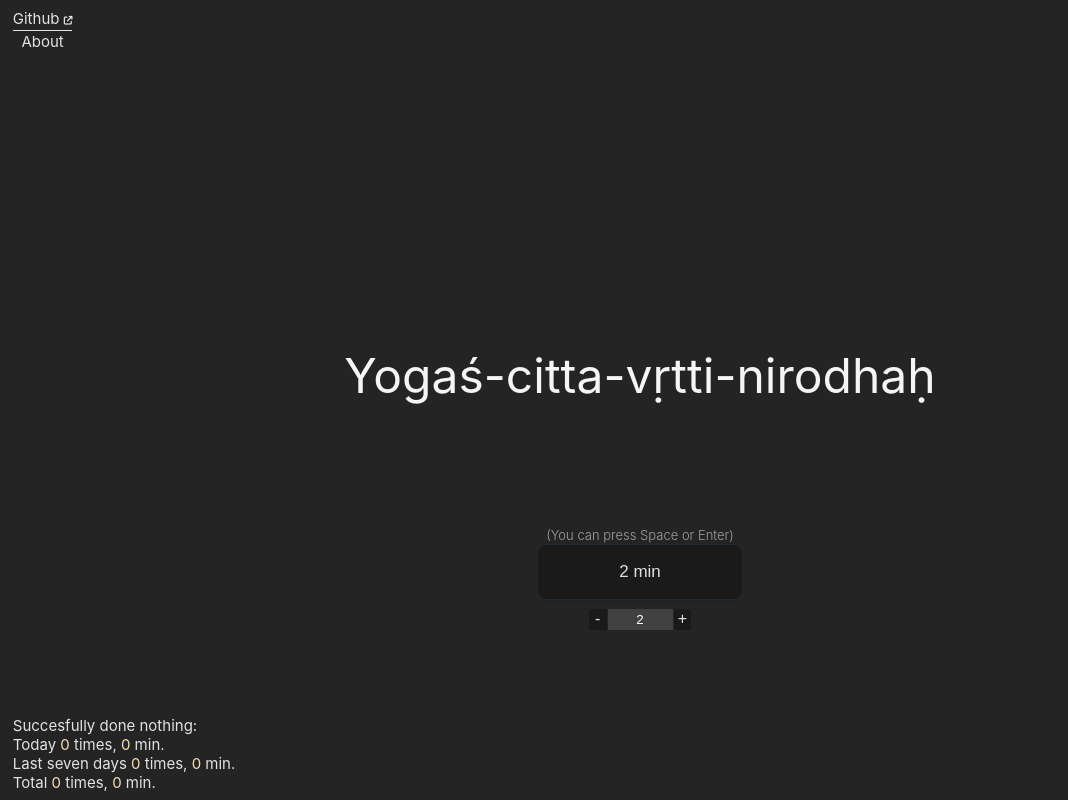
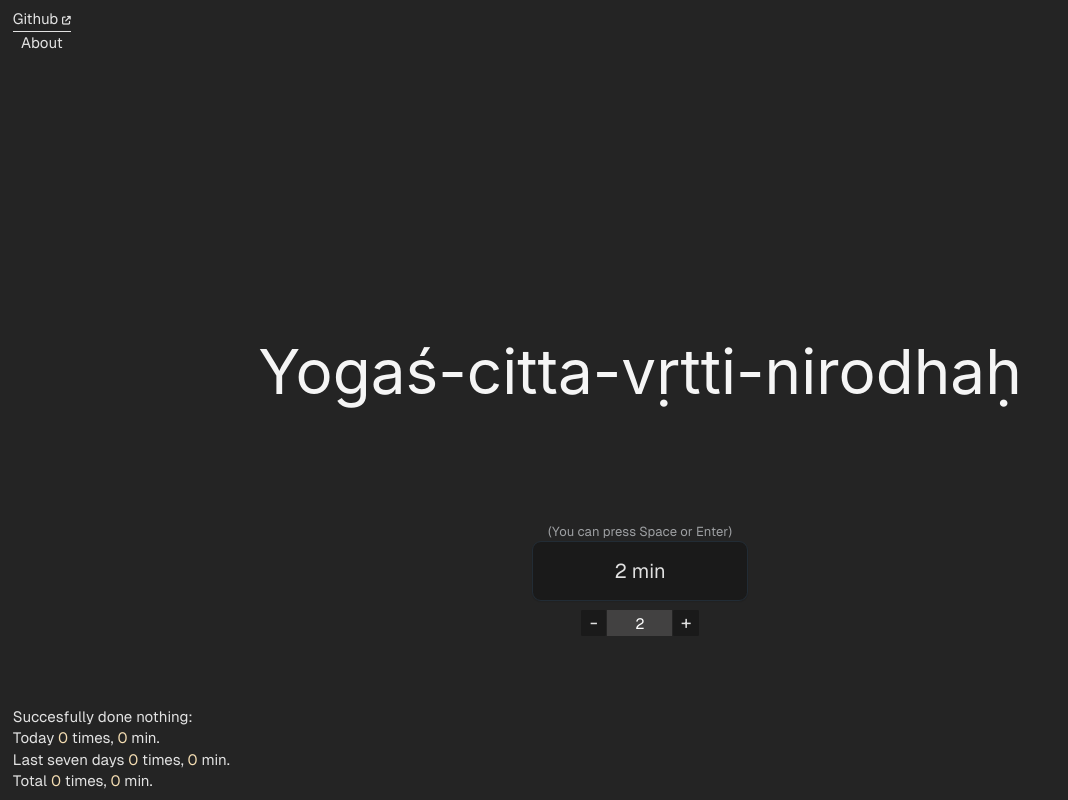
Before and after one commit to siebentod/nivritti, a React (Vite) app: page / in a window 1280 px wide. Shown: the whole page, without its empty margins (0-1068 px from the left). Built offline with nearby package versions, Linux system fonts and the light colour scheme.

Commit message:
smallfix

```diff
--- a/src/App.scss
+++ b/src/App.scss
@@ -1,5 +1,19 @@
 $light-button: rgb(66, 65, 65);
 $light-button-hover: rgb(86, 85, 85);
+
+@font-face {
+  font-family: 'GeistVF';
+  src: url('./fonts/GeistVF.woff') format('woff');
+  font-weight: normal;
+  font-style: normal;
+}
+
+@font-face {
+  font-family: 'GeistMonoVF';
+  src: url('./fonts/GeistMonoVF.woff') format('woff');
+  font-weight: normal;
+  font-style: normal;
+}
 
 *,
 *::before,
@@ -10,6 +24,11 @@ body {
   margin: 0;
 }
 
+button,
+input {
+  font-family: inherit;
+}
+
 #root {
   margin: 0;
   padding: 0;
@@ -17,8 +36,8 @@ body {
 }
 
 :root {
-  font-family: Inter, Calibri, Verdana, system-ui, Avenir, Helvetica, Arial,
-    sans-serif;
+  font-family: GeistVF, Inter, Calibri, Verdana, system-ui, Avenir, Helvetica,
+    Arial, sans-serif;
   color: rgba(255, 255, 255, 0.87);
   background-color: #242424;
 }
@@ -40,16 +59,20 @@ main {
       margin: 0;
     }
     .timer {
-      font-size: 64px;
+      font-family: Inter, Calibri, Verdana, system-ui, Avenir, Helvetica, Arial,
+        sans-serif;
+      font-size: 62px;
       color: whitesmoke;
       p {
         margin: 0;
       }
+      .time {
+        font-size: 80px;
+        font-family: GeistVF, Inter, Calibri, Verdana, system-ui, Avenir,
+          Helvetica, Arial, sans-serif;
+      }
       @media (max-width: 900px) {
         font-size: 48px;
-      }
-      .time {
-        font-size: 72px;
       }
     }
     button.saveResult {
@@ -73,6 +96,7 @@ main {
   }
 
   .chooseButtons {
+    font-size: 19px;
     align-self: center;
     text-align: center;
     justify-self: center;
@@ -86,7 +110,7 @@ main {
     }
     button.chooseTime {
       margin: 2px;
-      font-size: 17px;
+      font-size: 20px;
       padding: 1rem 4rem;
       background-color: #1a1a1a;
       box-shadow: 0 1px 1.5px 0 rgba(0, 0, 0, 0.1),
@@ -115,6 +139,7 @@ main {
       display: flex;
       justify-content: center;
       input {
+        font-size: 15px;
         text-align: center;
         background-color: rgb(66, 65, 65);
         border: 1px solid rgb(86, 85, 85);
@@ -157,6 +182,7 @@ main {
     left: 1dvw;
     bottom: 1dvh;
     font-size: 15px;
+    line-height: 1.35rem;
     @media (max-width: 660px) and (max-height: 400px) {
       display: none;
     }
--- a/src/Words.jsx
+++ b/src/Words.jsx
@@ -36,7 +36,5 @@ export const wellDone = (
   <p style={{ fontSize: '62px', lineHeight: '1.1' }}>Well Done!</p>
 );
 export const yoga = (
-  <p style={{ fontSize: '48px', lineHeight: '1.1' }}>
-    Yogaś-citta-vṛtti-nirodhaḥ
-  </p>
+  <p style={{ lineHeight: '1.1' }}>Yogaś-citta-vṛtti-nirodhaḥ</p>
 );
```
Also changed, not shown: src/fonts/GeistMonoVF.woff (added), src/fonts/GeistVF.woff (added).
